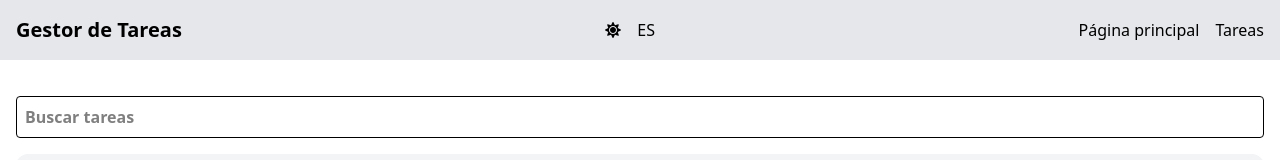
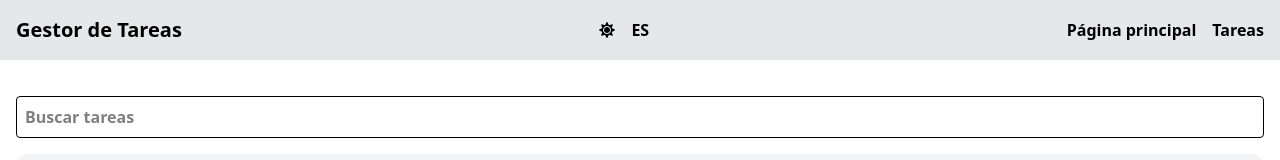
Before and after one commit to JCesar206/taskManagerFront, a React (Vite) app: page / in a window 1280 px wide. Shown: the top 160 px of the page. Built offline with nearby package versions, Linux system fonts and the light colour scheme; no server answers.

Commit message:
Navbar.jsx: Se actuliza diseño de la Navbar y logica para manejo de idioma y tema

```diff
--- a/src/components/Navbar.jsx
+++ b/src/components/Navbar.jsx
@@ -15,10 +15,10 @@ const Navbar = () => {
       <div className="text-xl font-bold">{t("appTitle")}</div>
 
       <div className="flex items-center gap-4">
-        <button onClick={toggleTheme} className="cursor-pointer">
+        <button onClick={toggleTheme} className="cursor-pointer hover:text-blue-400 dark:hover:text-blue-300">
           {isDark ? <FaMoon size={16}/> : <FaSun size={16}/>}
         </button>
-        <button onClick={toggleLanguage} className="cursor-pointer">{language.toUpperCase()}</button>
+        <button onClick={toggleLanguage} className="cursor-pointer font-semibold hover:text-blue-400 dark:hover:text-blue-300">{language.toUpperCase()}</button>
 
         <button className="md:hidden cursor-pointer" onClick={() => setOpen(!open)}>
           <GiHamburgerMenu size={16}/>
@@ -26,8 +26,8 @@ const Navbar = () => {
       </div>
 
       <div className={`${open ? "block" : "hidden"} md:flex gap-4 absolute md:static bg-gray-200 dark:bg-gray-800 top-full left-0 w-full md:w-auto p-4 md:p-0`}>
-        <a href="#" className="block md:inline">{t("home")}</a>
-        <a href="#" className="block md:inline">{t("tasks")}</a>
+        <a href="#" className="block md:inline font-semibold hover:text-blue-400 dark:hover:text-blue-300">{t("home")}</a>
+        <a href="#" className="block md:inline font-semibold hover:text-blue-400 dark:hover:text-blue-300">{t("tasks")}</a>
       </div>
     </nav>
   );
```
